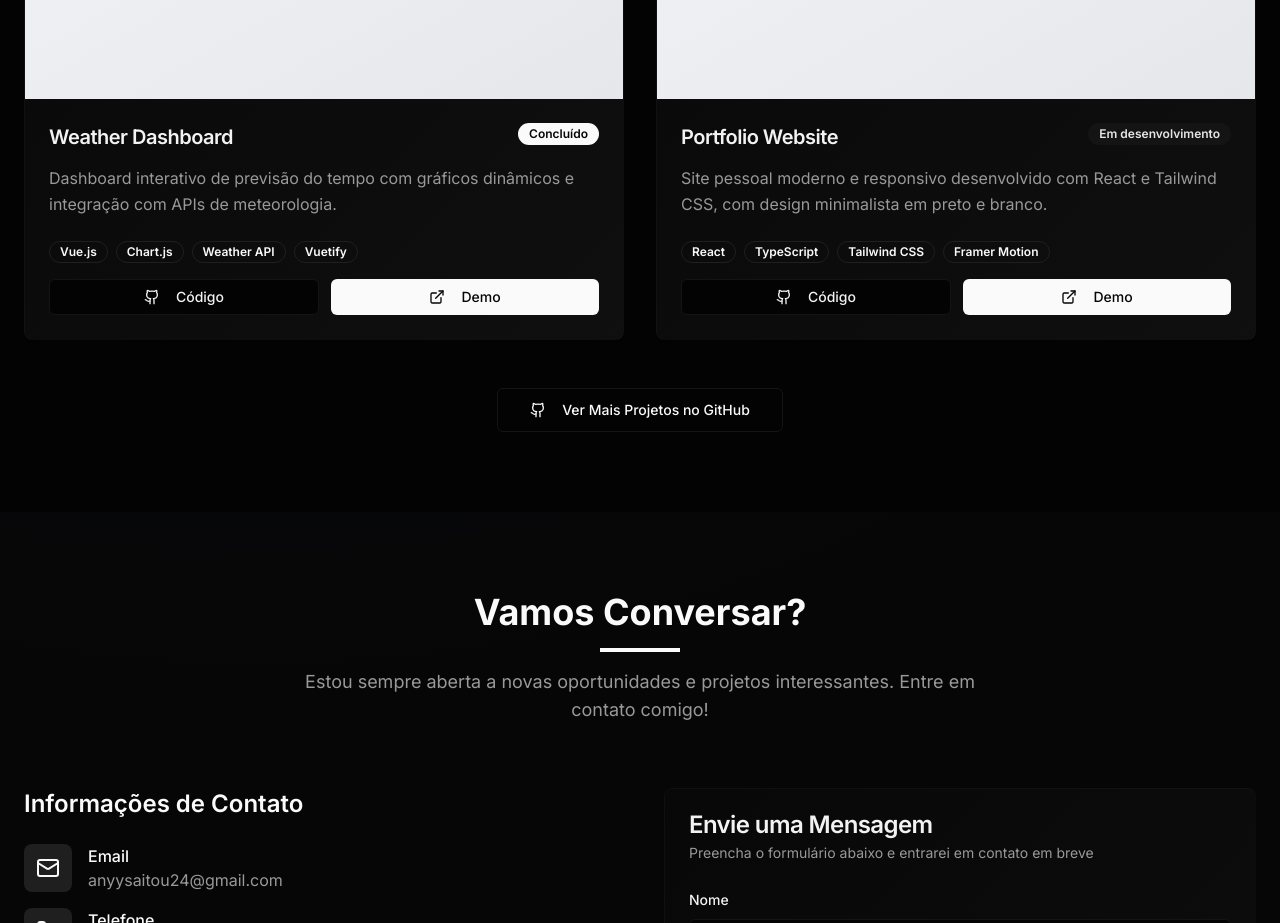
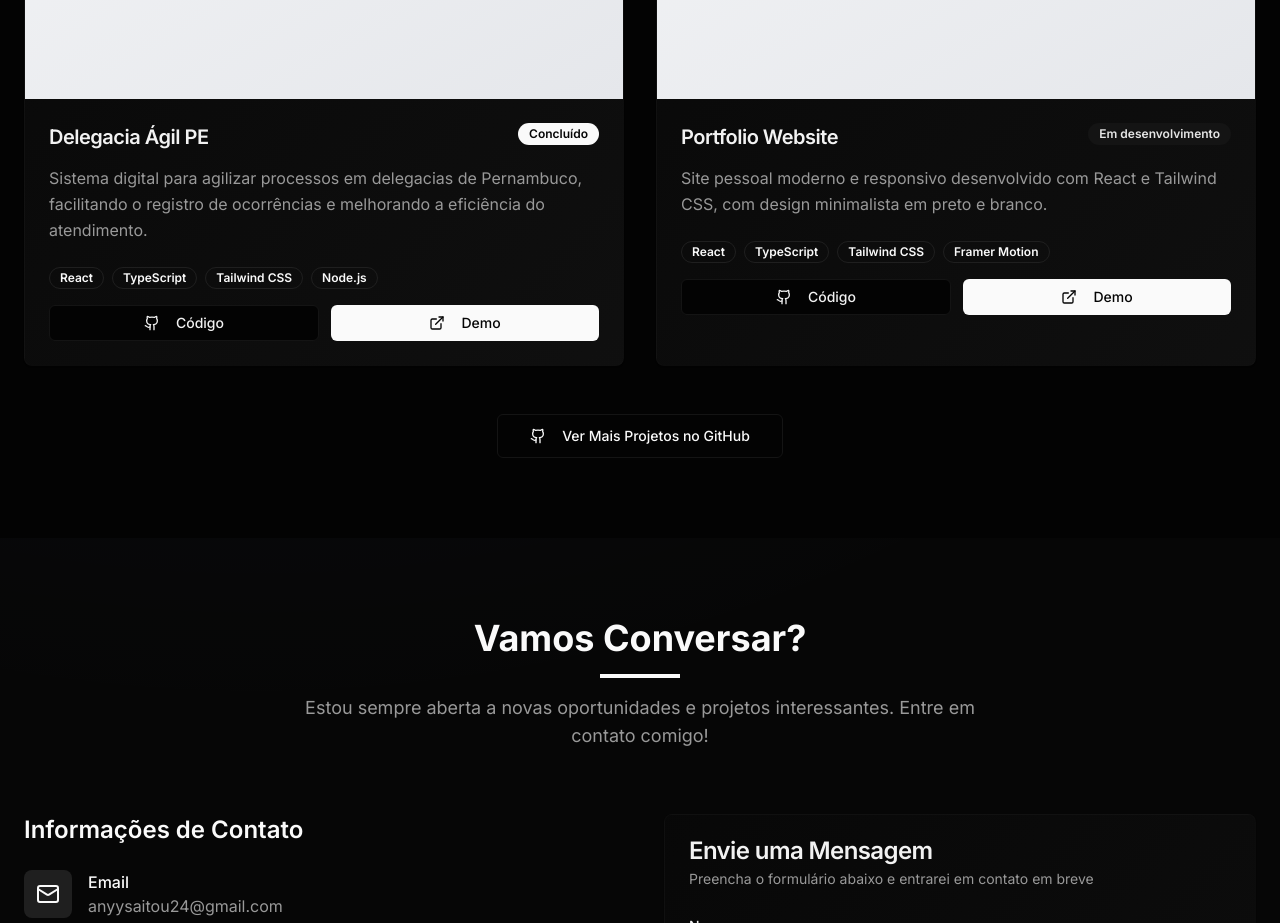
Before and after one commit to Anadevfs/portifolio-ana, a React (Vite) app: page / in a window 1280 px wide. Shown: the part 3540-4463 px from the top of the page. Built offline with nearby package versions, Linux system fonts and the light colour scheme.

Commit message:
Update project links
Update the GitHub and demo links for the "Delegacia Ágil PE" project.

```diff
--- a/src/components/Projects.tsx
+++ b/src/components/Projects.tsx
@@ -27,12 +27,12 @@ const Projects = () => {
     },
     {
       id: 3,
-      title: "Weather Dashboard",
-      description: "Dashboard interativo de previsão do tempo com gráficos dinâmicos e integração com APIs de meteorologia.",
+      title: "Delegacia Ágil PE",
+      description: "Sistema digital para agilizar processos em delegacias de Pernambuco, facilitando o registro de ocorrências e melhorando a eficiência do atendimento.",
       image: "/placeholder-project-3.jpg",
-      technologies: ["Vue.js", "Chart.js", "Weather API", "Vuetify"],
-      github: "#",
-      live: "#",
+      technologies: ["React", "TypeScript", "Tailwind CSS", "Node.js"],
+      github: "https://github.com/AnaBeatriz-devfs/delegacia-agil-pe",
+      live: "https://delegacia-agil-pe.lovable.app/",
       status: "Concluído"
     },
     {
```
